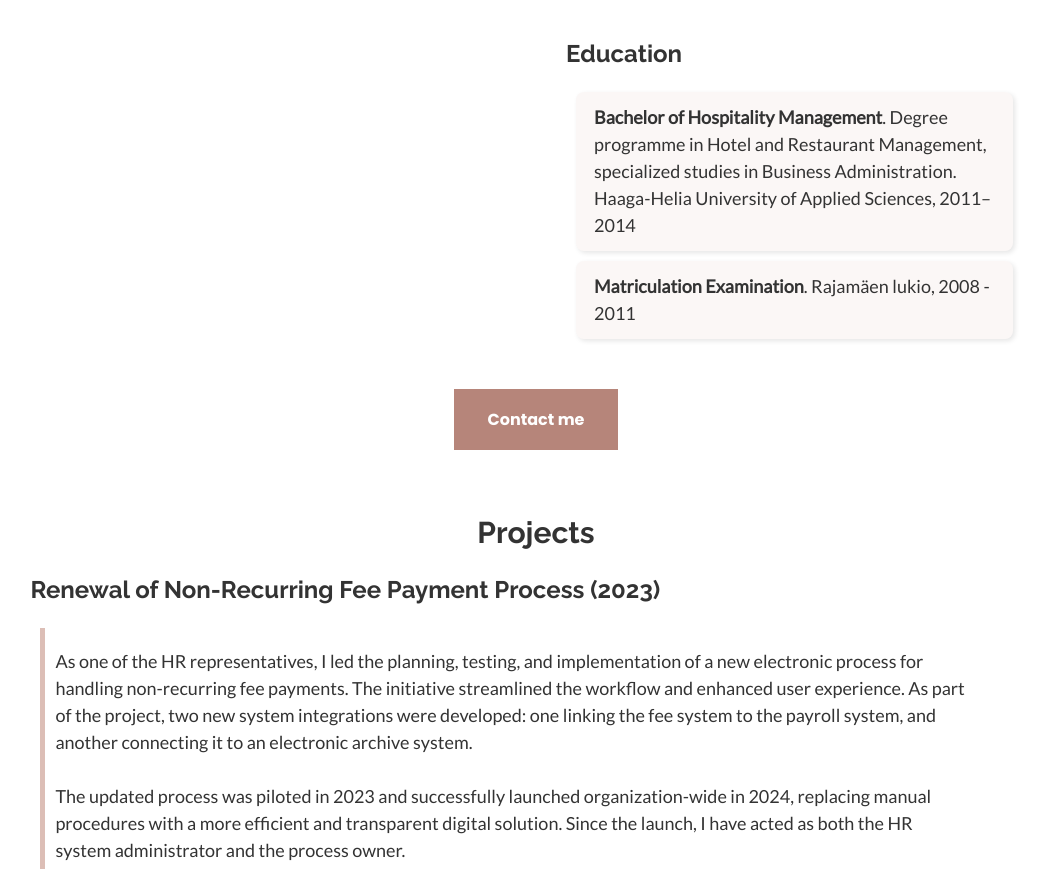
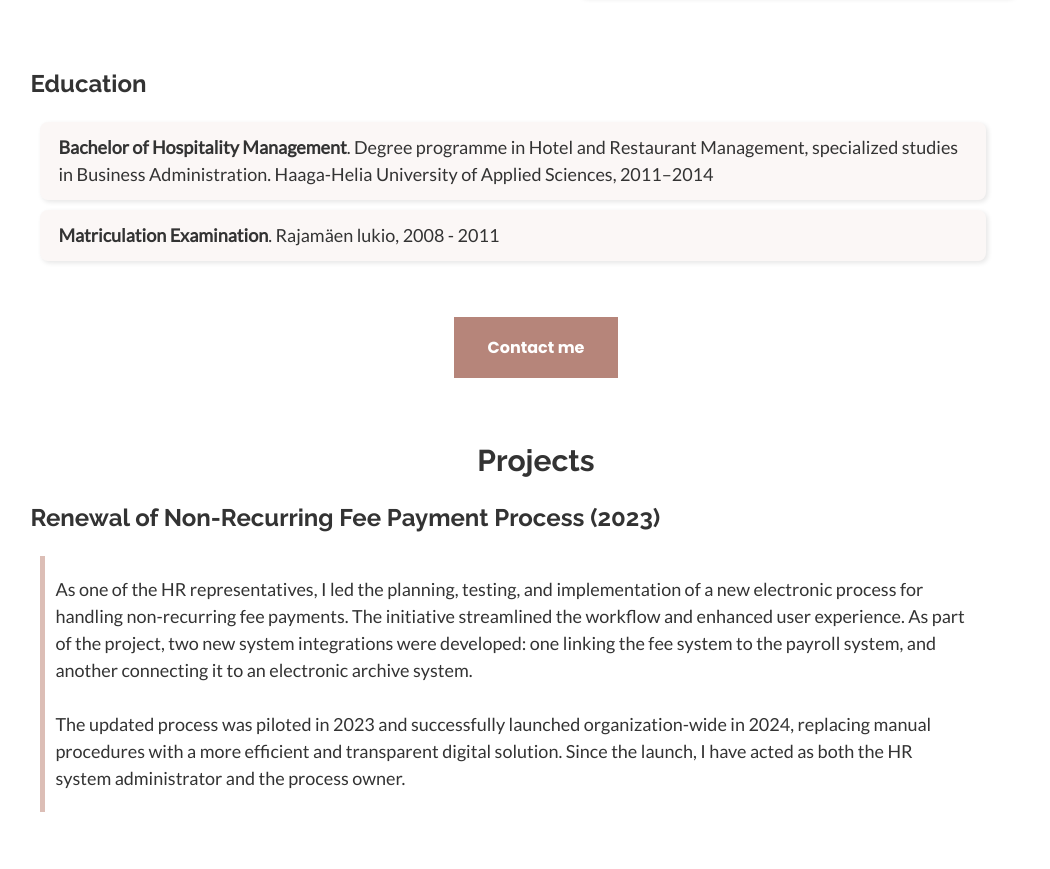
Before and after one commit to kokkolap/kokkolap.github.io, a plain HTML site: page index.html in a window 1280 px wide. Shown: the part 1686-2555 px from the top of the page, without its empty margins (104-1154 px from the left). Drawn offline with Linux system fonts and the light colour scheme.

Commit message:
Add files via upload

```diff
--- a/index.html
+++ b/index.html
@@ -18,13 +18,15 @@
 </head>
 <body>
 
-<div class="container">
-
 <nav class="navbar">
   <a href="#index.html">Home</a>
   <a href="#aboutme.html">About Me</a>
   <a href="#projects.html">Projects</a>
 </nav>
+
+<div class="container">
+
+
 
 
 <main>
@@ -63,6 +65,7 @@ I’m a dedicated and adaptable professional with a strong background in HR syst
 <br><br>
 In my free time, I enjoy reading, exercising (I especially enjoy dancing), travelling and spending time with my family and friends. I’m always ready to learn and take on new challenges, both professionally and personally.
 </p>
+<br><br>
   <article class="flex-container">
 <section>
   <img src="forest.jpg" alt="picture of forest trail" class="picture-background" id="forest">
@@ -88,14 +91,17 @@ In my free time, I enjoy reading, exercising (I especially enjoy dancing), trave
     </ul>
   </li>
 </ul>
-<br><br>
+</section>
+</article>
+
+<section>
 <h3>Education</h3>
 <ul>
 <li><strong>Bachelor of Hospitality Management</strong>. Degree programme in Hotel and Restaurant Management, specialized studies in Business Administration. Haaga-Helia University of Applied Sciences, 2011–2014</li>
 <li><strong> Matriculation Examination</strong>. Rajamäen lukio, 2008 - 2011</li>
 </ul>
 </section>
-</article>
+<br><br>
 <div class="center-btn">
 <a href="mailto:paula.kokkola92@gmail.com" class="button button1"><strong>Contact me</strong></a>
 </div>
```
